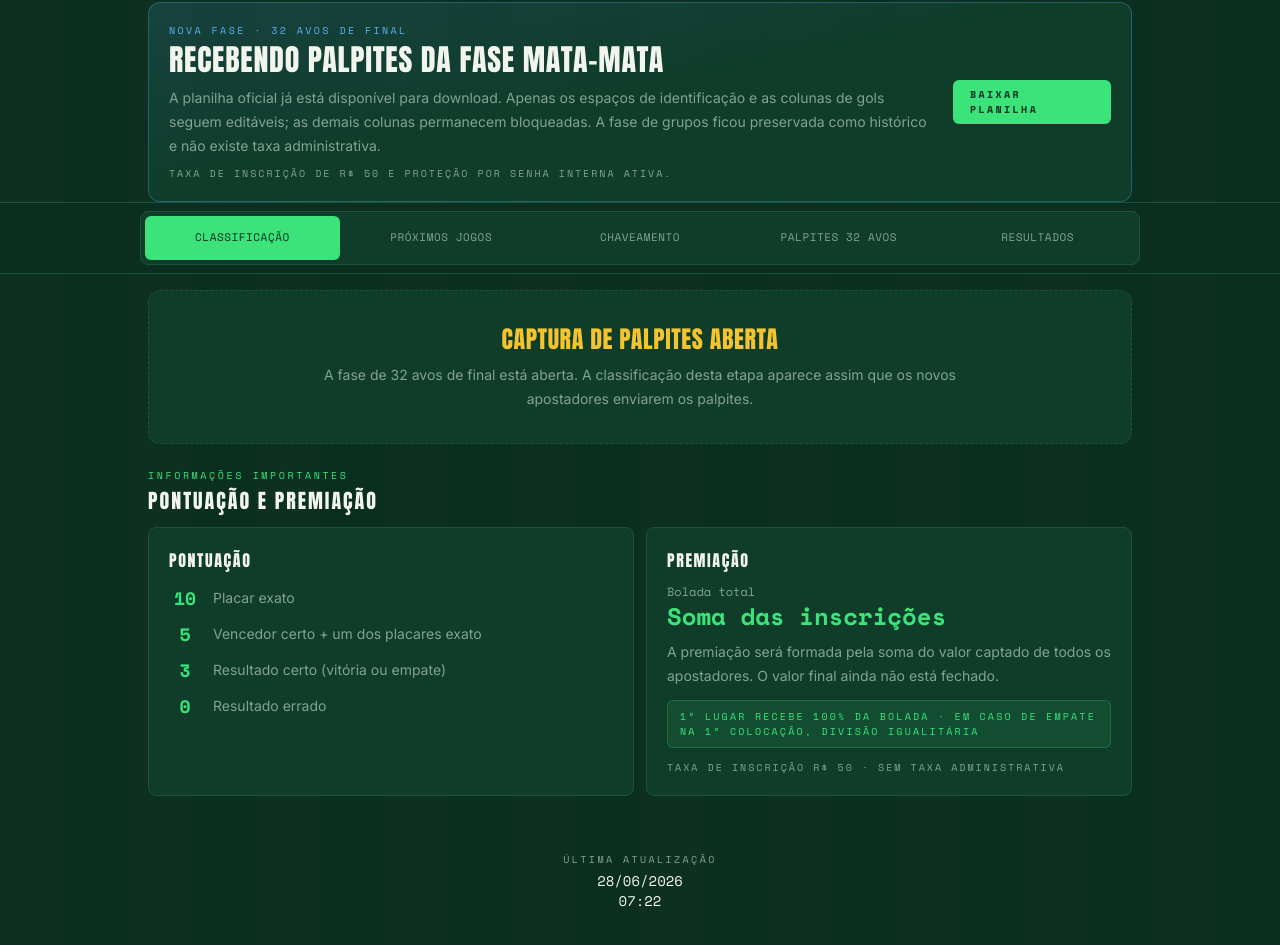
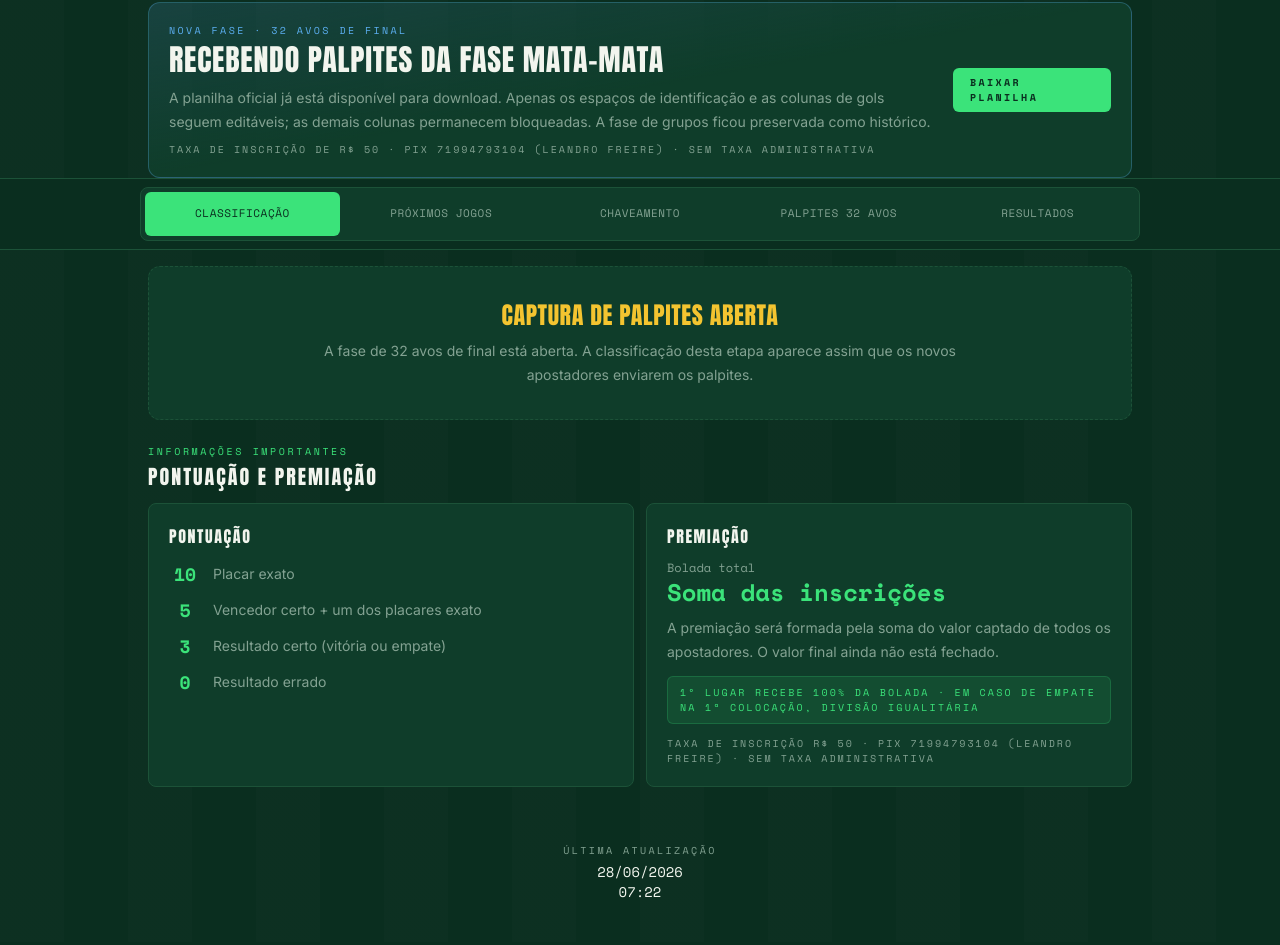
Before and after one commit to leandroclf/bolaocopa, a Next.js app: page / in a window 1280 px wide. Shown: the part 361-1306 px from the top of the page. Built offline with nearby package versions, Linux system fonts and the light colour scheme.

Commit message:
feat: add pix payment info

```diff
--- a/src/components/PhaseNotice.tsx
+++ b/src/components/PhaseNotice.tsx
@@ -17,10 +17,10 @@ export default function PhaseNotice() {
             <p className="mt-2 text-sm leading-6 text-slatey">
               A planilha oficial já está disponível para download. Apenas os espaços de identificação e as colunas de
               gols seguem editáveis; as demais colunas permanecem bloqueadas. A fase de grupos ficou preservada como
-              histórico e não existe taxa administrativa.
+              histórico.
             </p>
             <p className="mt-2 font-mono text-[10px] uppercase tracking-[0.2em] text-slatey">
-              Taxa de inscrição de R$ 50 e proteção por senha interna ativa.
+              Taxa de inscrição de R$ 50 · PIX 71994793104 (Leandro Freire) · sem taxa administrativa
             </p>
           </div>
 
--- a/src/components/RulesCard.tsx
+++ b/src/components/RulesCard.tsx
@@ -36,7 +36,7 @@ export default function RulesCard() {
             1º lugar recebe 100% da bolada · em caso de empate na 1ª colocação, divisão igualitária
           </p>
           <p className="mt-3 font-mono text-[10px] uppercase tracking-[0.2em] text-slatey">
-            Taxa de inscrição R$ 50 · sem taxa administrativa
+            Taxa de inscrição R$ 50 · PIX 71994793104 (Leandro Freire) · sem taxa administrativa
           </p>
         </div>
       </div>
```
Also changed, not shown: 1 other file (tests, documents, lock files or other folders).
